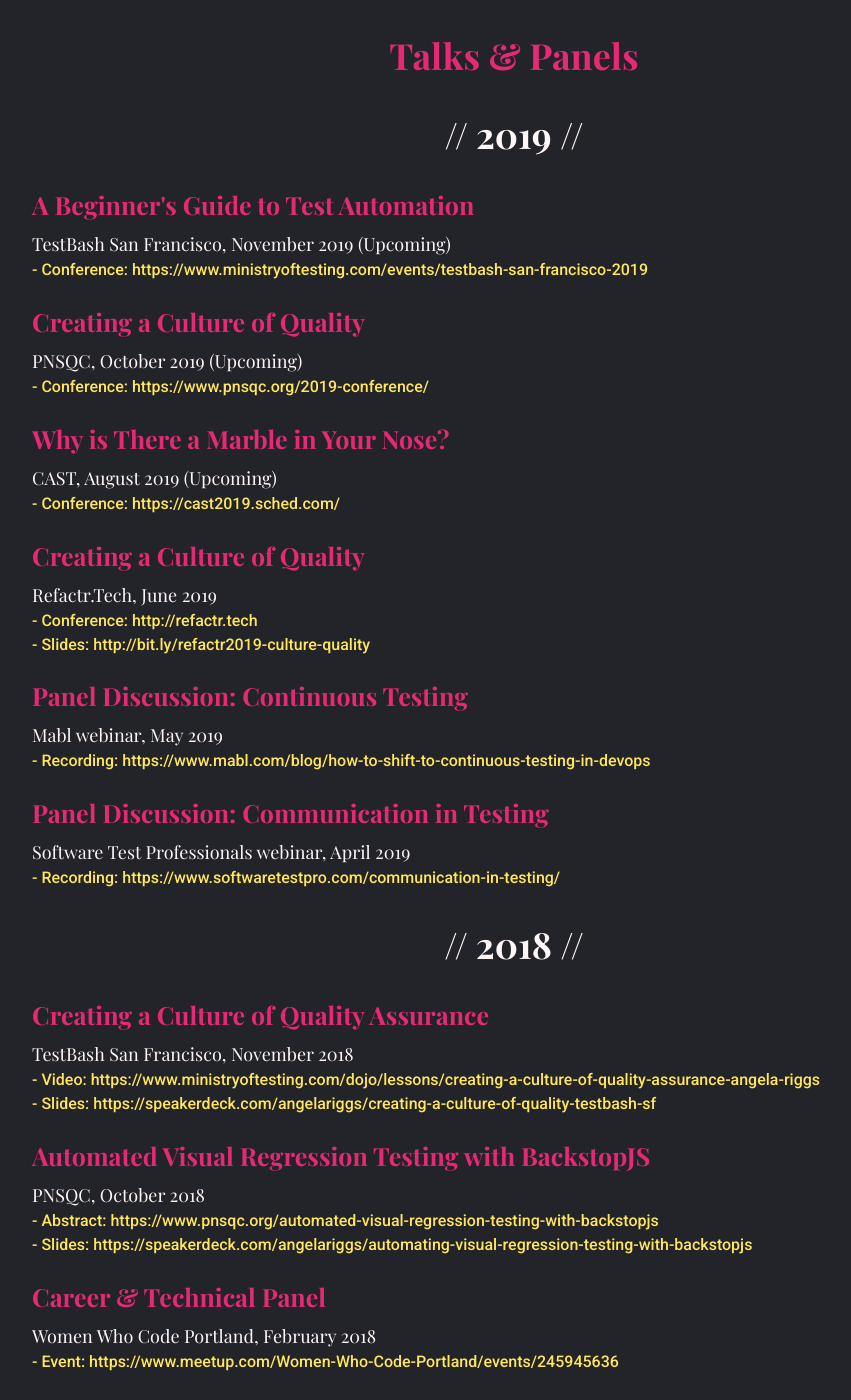
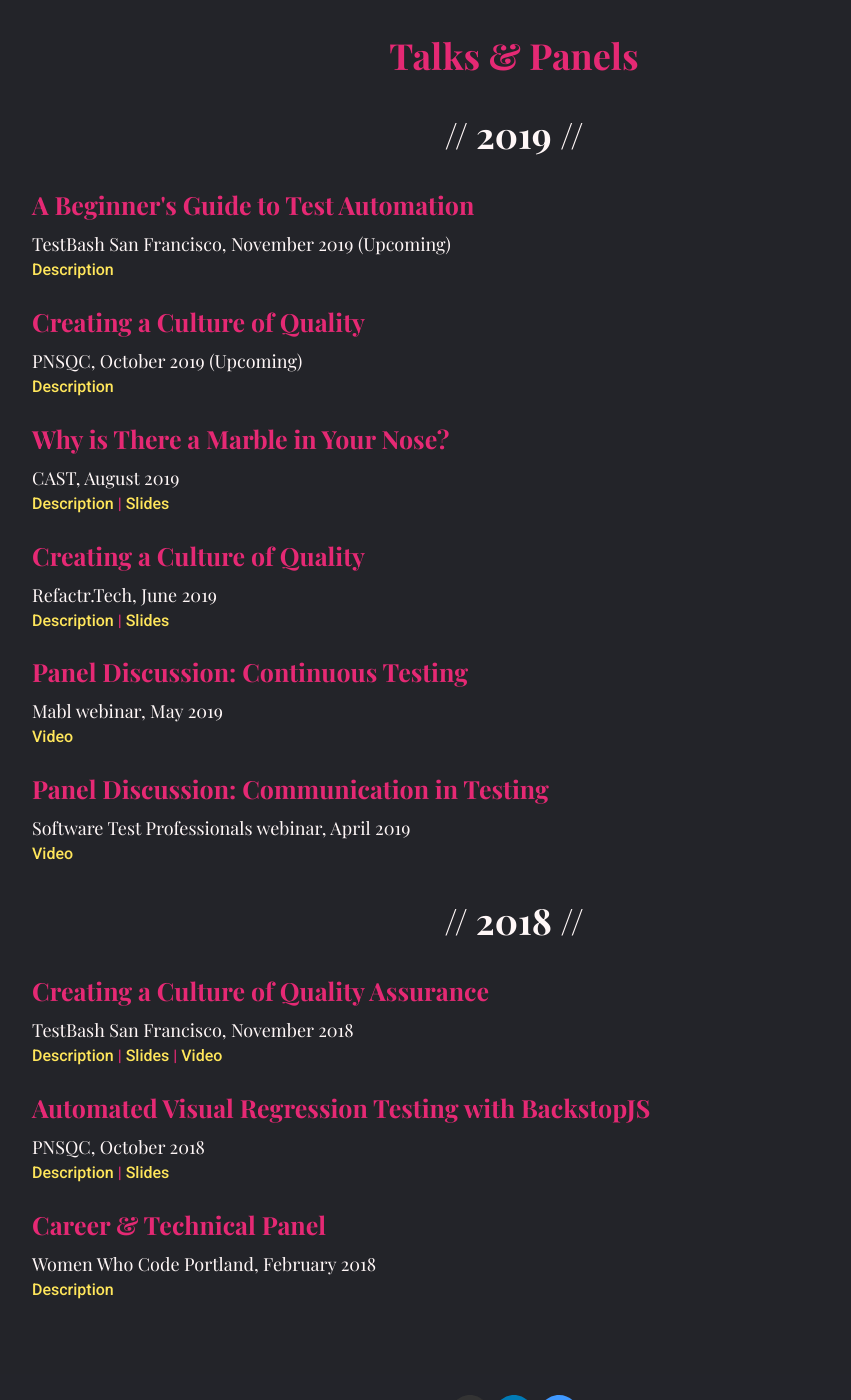
Before and after one commit to angelariggs/angelariggs.github.io, a Jekyll site: the page built from talks.md, in a window 1280 px wide and 1400 px high, scrolled down 208 px. Shown: the whole window, without its empty margins (126-977 px from the left). Built offline with Jekyll 4.4.1, drawn with Linux system fonts in a browser that asks for light colours; some web fonts are replaced.

Commit message:
links formatting on talks page

```diff
--- a/talks.md
+++ b/talks.md
@@ -11,42 +11,39 @@
 
 <h2 class="res-h2">A Beginner's Guide to Test Automation</h2>
 <h3 class="res-h3"> TestBash San Francisco, November 2019 (Upcoming)</h3>
-<h4 class="res-h4" class="res-h4"><a href="https://www.ministryoftesting.com/events/testbash-san-francisco-2019">- Conference: https://www.ministryoftesting.com/events/testbash-san-francisco-2019</a></h4>
+<h4 class="res-h4" class="res-h4"><a href="https://www.ministryoftesting.com/events/testbash-san-francisco-2019#a-beginner-s-guide-to-test-automation">Description</a></h4>
 
 <h2 class="res-h2">Creating a Culture of Quality</h2>
 <h3 class="res-h3">PNSQC, October 2019 (Upcoming)</h3>
-<h4 class="res-h4"><a href="https://www.pnsqc.org/2019-conference/">- Conference: https://www.pnsqc.org/2019-conference/</a></h4>
+<h4 class="res-h4"><a href="https://www.pnsqc.org/creating-a-culture-of-quality/">Description</a></h4>
 
 <h2 class="res-h2">Why is There a Marble in Your Nose?</h2>
-<h3 class="res-h3"> CAST, August 2019 (Upcoming)</h3>
-<h4 class="res-h4"><a href="https://cast2019.sched.com/">- Conference: https://cast2019.sched.com/</a></h4>
+<h3 class="res-h3"> CAST, August 2019</h3>
+<h4 class="res-h4"><a href="https://cast2019.sched.com/event/O8qZ/why-is-there-a-marble-in-your-nose">Description</a> | <a href="http://bit.ly/cast2019-marble-nose">Slides</a></h4>
 
 <h2 class="res-h2">Creating a Culture of Quality</h2>
 <h3 class="res-h3"> Refactr.Tech, June 2019</h3>
-<h4 class="res-h4"><a href="http://refactr.tech">- Conference: http://refactr.tech</a></h4>
-<h4 class="res-h4"><a href="http://bit.ly/refactr2019-culture-quality">- Slides: http://bit.ly/refactr2019-culture-quality</a></h4>
+<h4 class="res-h4"><a href="https://refactr.tech/detail/sessions.html#creating-a-culture-of-quality">Description</a> | <a href="http://bit.ly/refactr2019-culture-quality">Slides</a></h4>
 
 <h2 class="res-h2">Panel Discussion: Continuous Testing</h2>
 <h3 class="res-h3"> Mabl webinar, May 2019</h3>
-<h4 class="res-h4"><a href="https://www.mabl.com/blog/how-to-shift-to-continuous-testing-in-devops">- Recording: https://www.mabl.com/blog/how-to-shift-to-continuous-testing-in-devops</a></h4>
+<h4 class="res-h4"><a href="https://www.mabl.com/blog/how-to-shift-to-continuous-testing-in-devops">Video</a></h4>
 
 <h2 class="res-h2">Panel Discussion: Communication in Testing</h2>
 <h3 class="res-h3"> Software Test Professionals webinar, April 2019</h3>
-<h4 class="res-h4"><a href="https://www.softwaretestpro.com/communication-in-testing/">- Recording: https://www.softwaretestpro.com/communication-in-testing/</a></h4>
+<h4 class="res-h4"><a href="https://www.softwaretestpro.com/communication-in-testing/">Video</a></h4>
 
 <br /><h1 class="year">// 2018 //</h1>
 
 <h2 class="res-h2">Creating a Culture of Quality Assurance</h2>
 <h3 class="res-h3"> TestBash San Francisco, November 2018</h3>
-<h4 class="res-h4"><a href="https://www.ministryoftesting.com/dojo/lessons/creating-a-culture-of-quality-assurance-angela-riggs">- Video: https://www.ministryoftesting.com/dojo/lessons/creating-a-culture-of-quality-assurance-angela-riggs</a></h4>
-<h4 class="res-h4"><a href="https://speakerdeck.com/angelariggs/creating-a-culture-of-quality-testbash-sf">- Slides: https://speakerdeck.com/angelariggs/creating-a-culture-of-quality-testbash-sf</a></h4>
+<h4 class="res-h4"><a href="https://www.ministryoftesting.com/events/testbash-san-francisco-2018#creating-a-culture-of-quality-assurance">Description</a> | <a href="https://speakerdeck.com/angelariggs/creating-a-culture-of-quality-testbash-sf">Slides</a> | <a href="https://www.ministryoftesting.com/dojo/lessons/creating-a-culture-of-quality-assurance-angela-riggs">Video</a></h4>
 
 <h2 class="res-h2">Automated Visual Regression Testing with BackstopJS</h2>
 <h3 class="res-h3">PNSQC, October 2018</h3>
-<h4 class="res-h4"><a href="https://www.pnsqc.org/automated-visual-regression-testing-with-backstopjs">- Abstract: https://www.pnsqc.org/automated-visual-regression-testing-with-backstopjs</a></h4>
-<h4 class="res-h4"><a href="https://speakerdeck.com/angelariggs/automating-visual-regression-testing-with-backstopjs">- Slides: https://speakerdeck.com/angelariggs/automating-visual-regression-testing-with-backstopjs</a></h4>
+<h4 class="res-h4"><a href="https://www.pnsqc.org/automated-visual-regression-testing-with-backstopjs">Description</a> | <a href="https://speakerdeck.com/angelariggs/automating-visual-regression-testing-with-backstopjs">Slides</a></h4>
 
 <h2 class="res-h2">Career & Technical Panel</h2>
 <h3 class="res-h3">Women Who Code Portland, February 2018</h3>
-<h4 class="res-h4"><a href="https://www.meetup.com/Women-Who-Code-Portland/events/245945636">- Event: https://www.meetup.com/Women-Who-Code-Portland/events/245945636</a></h4>
+<h4 class="res-h4"><a href="https://www.meetup.com/Women-Who-Code-Portland/events/245945636">Description</a></h4>
 </div>
```
